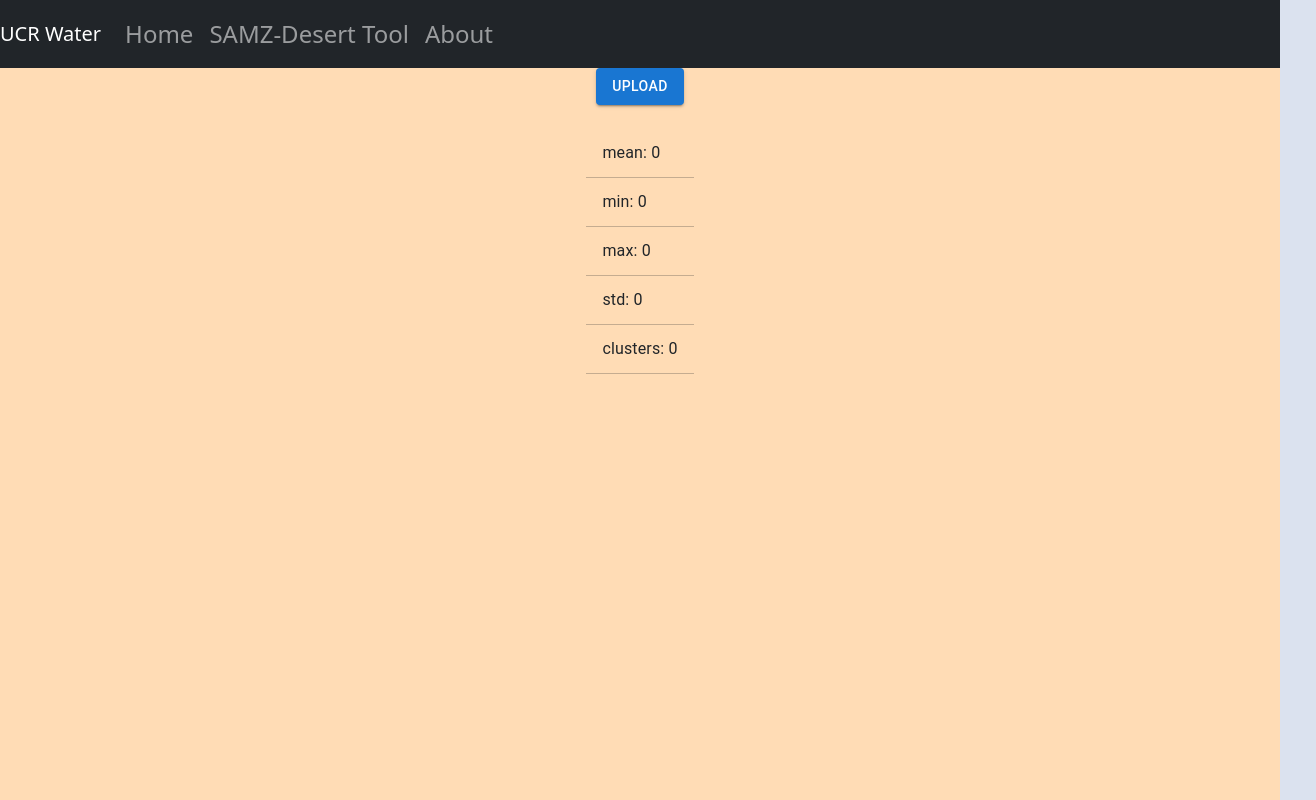
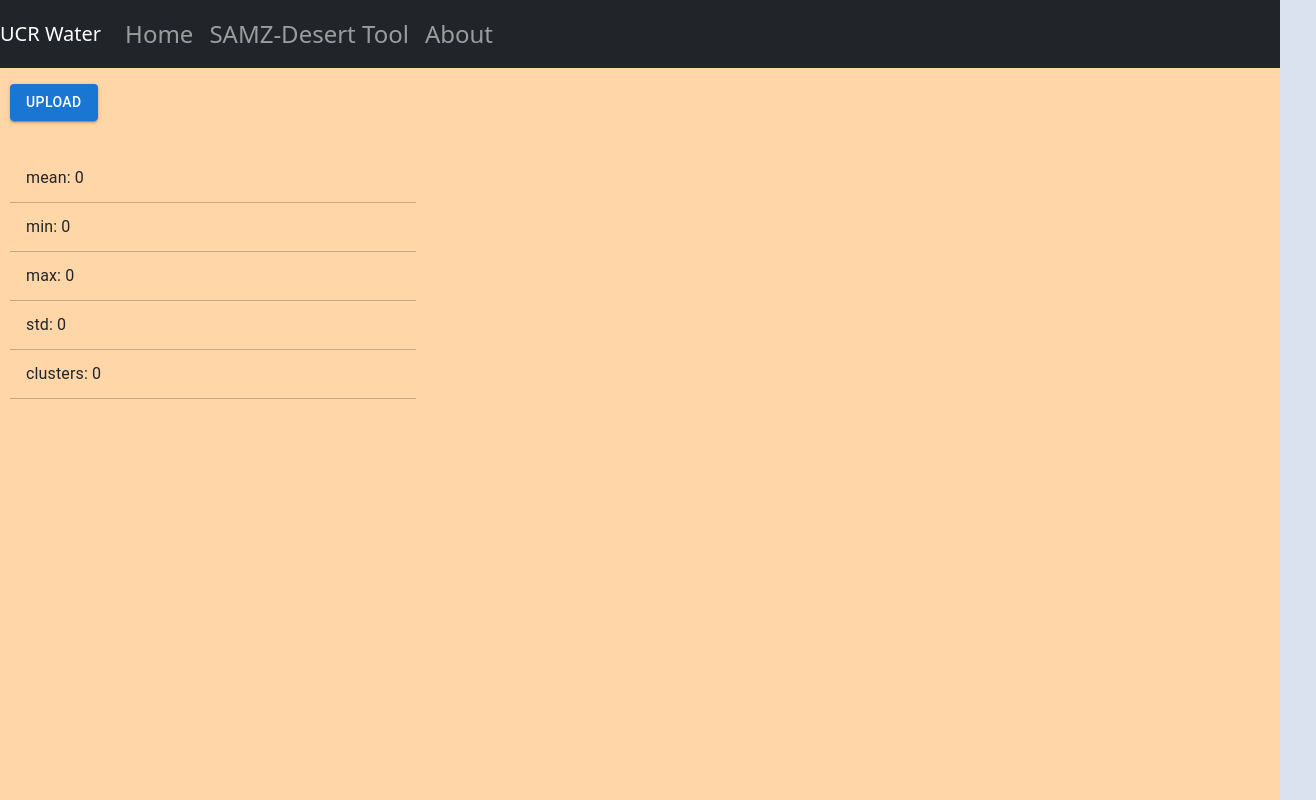
Before and after one commit to CS-UCR/senior-design-project-farmersonly, a Next.js app: page /samz in a window 1280 px wide. Shown: the top 800 px of the page, 1316 px wide, since content can reach past the window. Built offline with nearby package versions, Linux system fonts and the light colour scheme.

Commit message:
samz formatting

```diff
--- a/pages/samz.js
+++ b/pages/samz.js
@@ -67,7 +67,6 @@ export class samz extends Component{
   {
   return(
     <div className = {format.container}>
-
     <label htmlFor="contained-button-file">
     <Input accept=".xlsx" id="contained-button-file" onChange={this.uploadFile} type="file" />
     <Button variant="contained" component="span">
--- a/styles/samz.module.css
+++ b/styles/samz.module.css
@@ -1,15 +1,15 @@
 .container{
-    background-color: rgb(255, 220, 181);
+    background-color: rgb(255, 214, 167);
     display: flex;
-    gap: 1em;
-    justify-content: center;
-    align-items: center;
-    flex-wrap: wrap;
-    flex-direction: column;
+    flex-flow: column wrap;
+    align-content: space-between;
+    height: 800px;
+    padding-top: 1em;
+    padding-left: 10px;
 
 }
 
 .container > * {
-    flex: 1 1 10em;
-    flex-basis: 100%
+    width: 32%;
+    margin-bottom: 2%; /* (100-32*3)/2 */
 }
```
